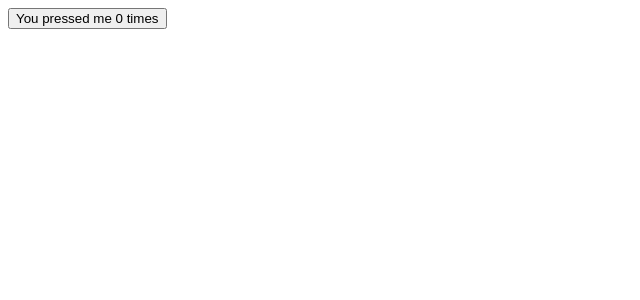
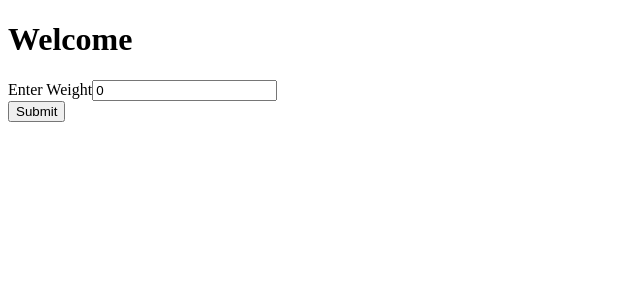
Before and after one commit to ronvic12/CalorieTrack, a React (Create React App) app: page /dashboard in a window 1280 px wide. Shown: the top 300 px of the page, without its empty margins (0-640 px from the left). Built offline with nearby package versions, Linux system fonts and the light colour scheme; no server answers.

Commit message:
added weight input on dashboard

```diff
--- a/src/views/Dashboard.js
+++ b/src/views/Dashboard.js
@@ -1,15 +1,19 @@
 import { useState } from 'react';
+import axios from 'axios';
+export default function Dashboard() {
+  const [weight, setWeight] = useState(0);
 
-export default function Dashboard() {
-  const [count, setCount] = useState(0);
 
-  function handleClick() {
-    setCount(count + 1);
-  }
 
   return (
-    <button onClick={handleClick}>
-      You pressed me {count} times
-    </button>
+    <div className="App">
+    <h1>Welcome</h1>
+    <label>
+     Enter Weight
+      <input type="text" value={weight} onChange={(e) => setWeight(e.target.value)} />
+    </label>
+    <br />
+    <button>Submit</button>
+  </div>
   );
 }
--- a/src/views/Login.js
+++ b/src/views/Login.js
@@ -13,7 +13,7 @@ function Login() {
       .then((response) => {
         console.log(response)
         setMessage(response.data.msg);
-        //navigate('/dashboard');
+        navigate('/dashboard');
       })
       .catch((error) => {
         console.error('Error logging in:', error.response.data);
```
Also changed, not shown: 2 other files (tests, documents, lock files or other folders).
